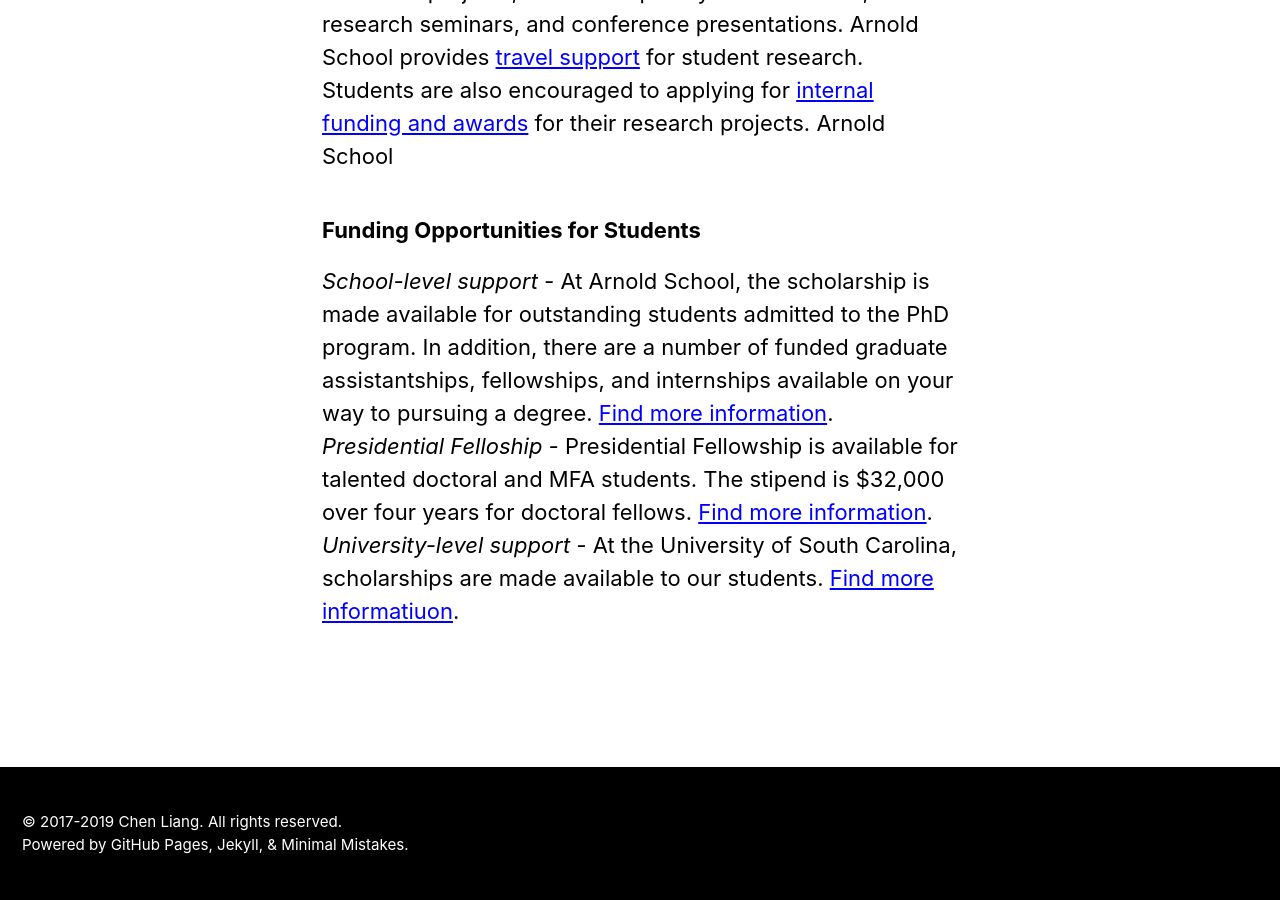
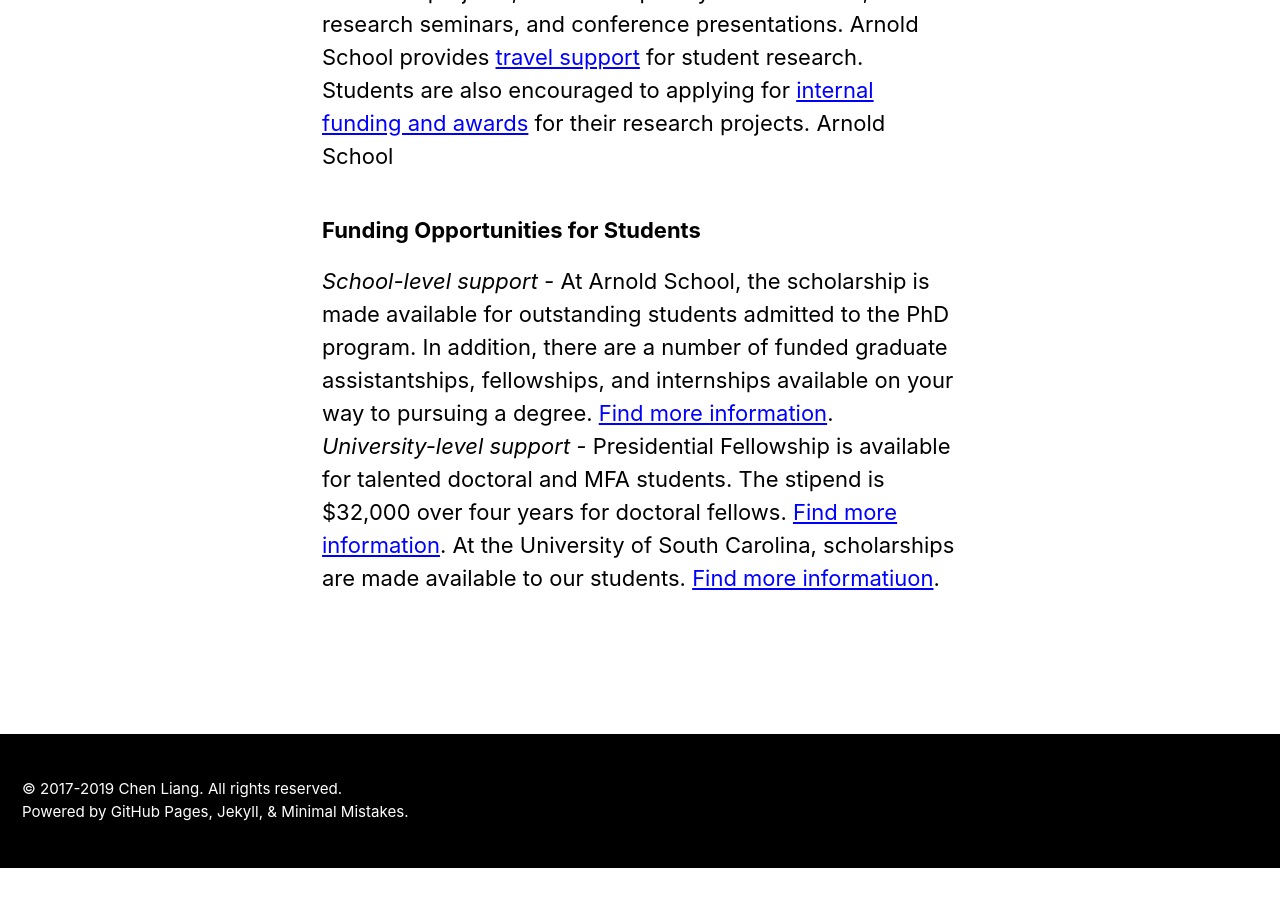
Before and after one commit to nehcgnail/nehcgnail.github.io, a Jekyll site: the page built from _pages/prospective_students.md, in a window 1280 px wide and 900 px high, scrolled down 3044 px. Built offline with Jekyll 4.4.1, drawn with Linux system fonts in a browser that asks for light colours; cached includes are drawn as plain includes; nearby versions of some CDN libraries; after the commit the page ends 3911 px from its top, so only the background shows below that.

Commit message:
prospective students

```diff
--- a/_pages/prospective_students.md
+++ b/_pages/prospective_students.md
@@ -44,5 +44,4 @@ Arnold School of Public Health is home to $38.2 million in funding from external
 
 ### Funding Opportunities for Students<br/>
 *School-level support -* At Arnold School, the scholarship is made available for outstanding students admitted to the PhD program. In addition, there are a number of funded graduate assistantships, fellowships, and internships available on your way to pursuing a degree. [Find more information](https://www.sc.edu/study/colleges_schools/public_health/apply/graduate_applicants/finanancial_information/index.php).<br/>
-*Presidential Felloship -* Presidential Fellowship is available for talented doctoral and MFA students. The stipend is $32,000 over four years for doctoral fellows. [Find more information](https://www.sc.edu/study/colleges_schools/graduate_school/opportunities_support/scholarly_initiatives/presidential-fellowship/index.php).<br/>
-*University-level support -* At the University of South Carolina, scholarships are made available to our students. [Find more informatiuon](https://sc.edu/about/offices_and_divisions/financial_aid/scholarships/index.php).<br/>
+*University-level support -* Presidential Fellowship is available for talented doctoral and MFA students. The stipend is $32,000 over four years for doctoral fellows. [Find more information](https://www.sc.edu/study/colleges_schools/graduate_school/opportunities_support/scholarly_initiatives/presidential-fellowship/index.php). At the University of South Carolina, scholarships are made available to our students. [Find more informatiuon](https://sc.edu/about/offices_and_divisions/financial_aid/scholarships/index.php).<br/>
```
